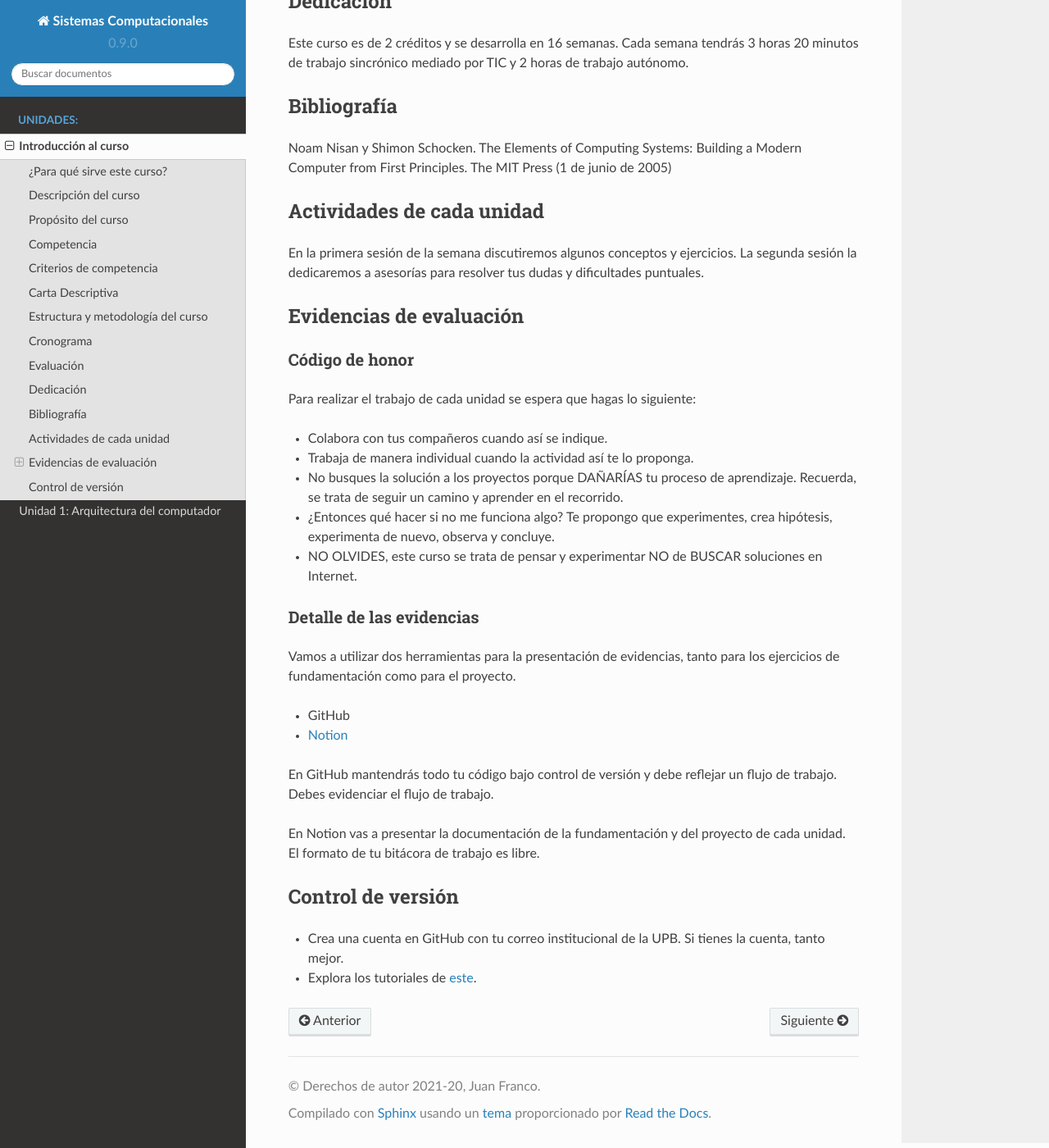
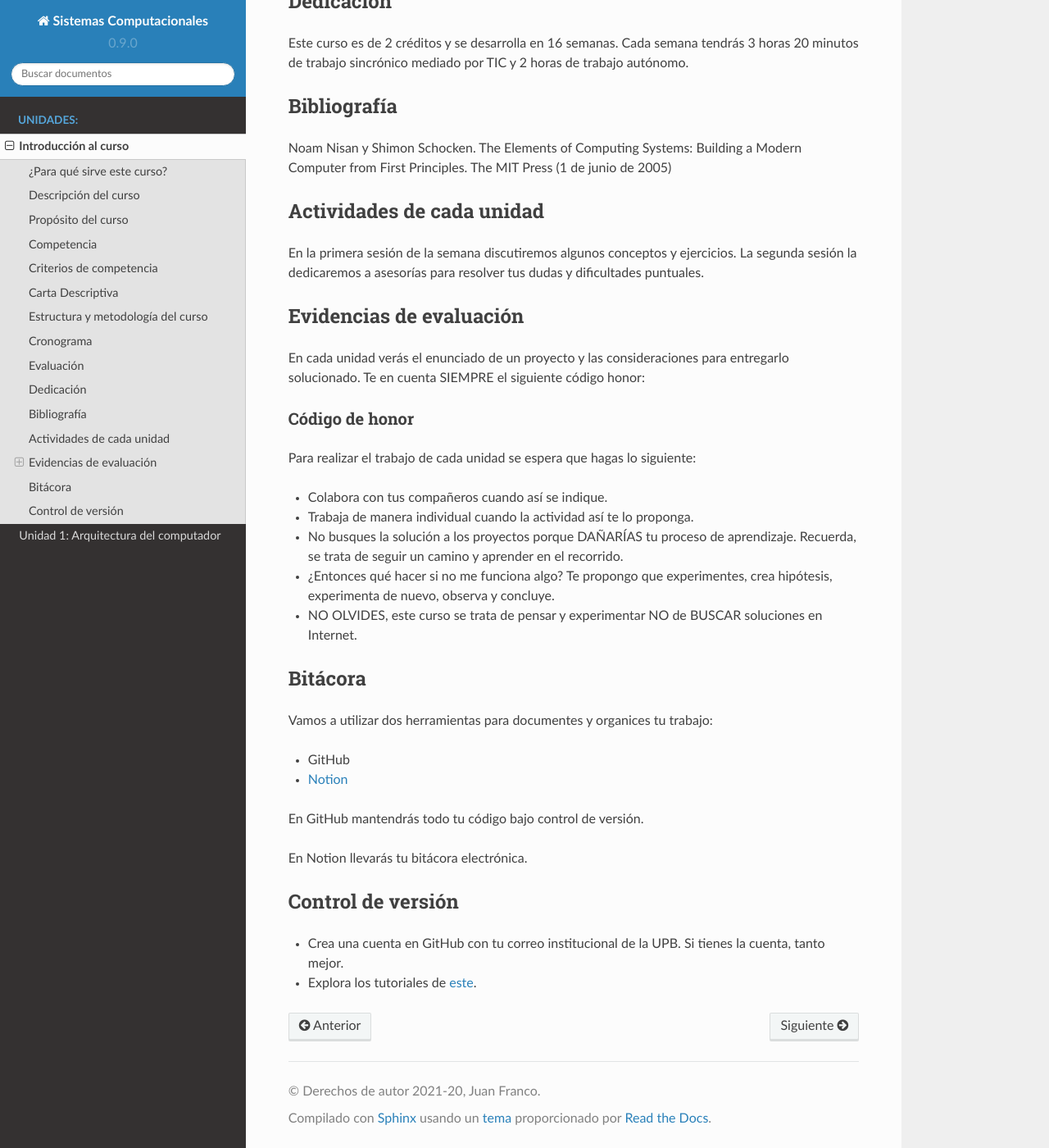
Before and after one commit to juanferfranco/SistemasComputacionales, a Sphinx documentation site: the page built from docs/_intro/intro.rst, in a window 1280 px wide and 1400 px high, scrolled down 2047 px. Shown: the whole window at 82% size. Built offline with Sphinx 7.4.7 and the Read the Docs theme 2.0.0, drawn with Linux system fonts in a browser that asks for light colours.

Commit message:
update intro

```diff
--- a/docs/_intro/intro.rst
+++ b/docs/_intro/intro.rst
@@ -104,6 +104,10 @@ puntuales.
 Evidencias de evaluación
 -------------------------
 
+En cada unidad verás el enunciado de un proyecto y las consideraciones para
+entregarlo solucionado. Te en cuenta SIEMPRE el siguiente código honor:
+
+
 Código de honor
 ^^^^^^^^^^^^^^^^
 
@@ -120,21 +124,17 @@ Para realizar el trabajo de cada unidad se espera que hagas lo siguiente:
 * NO OLVIDES, este curso se trata de pensar y experimentar NO de
   BUSCAR soluciones en Internet.
 
-Detalle de las evidencias
-^^^^^^^^^^^^^^^^^^^^^^^^^^
+Bitácora
+------------------------------
 
-Vamos a utilizar dos herramientas para la presentación de evidencias, tanto
-para los ejercicios de fundamentación como para el proyecto.
+Vamos a utilizar dos herramientas para documentes y organices tu trabajo:
 
 * GitHub
 * `Notion <https://www.notion.so>`__
 
-En GitHub mantendrás todo tu código bajo control de versión y
-debe reflejar un flujo de trabajo. Debes evidenciar el flujo
-de trabajo.
+En GitHub mantendrás todo tu código bajo control de versión.
 
-En Notion vas a presentar la documentación de la fundamentación y del proyecto
-de cada unidad. El formato de tu bitácora de trabajo es libre.
+En Notion llevarás tu bitácora electrónica.
 
 Control de versión
 --------------------
```
